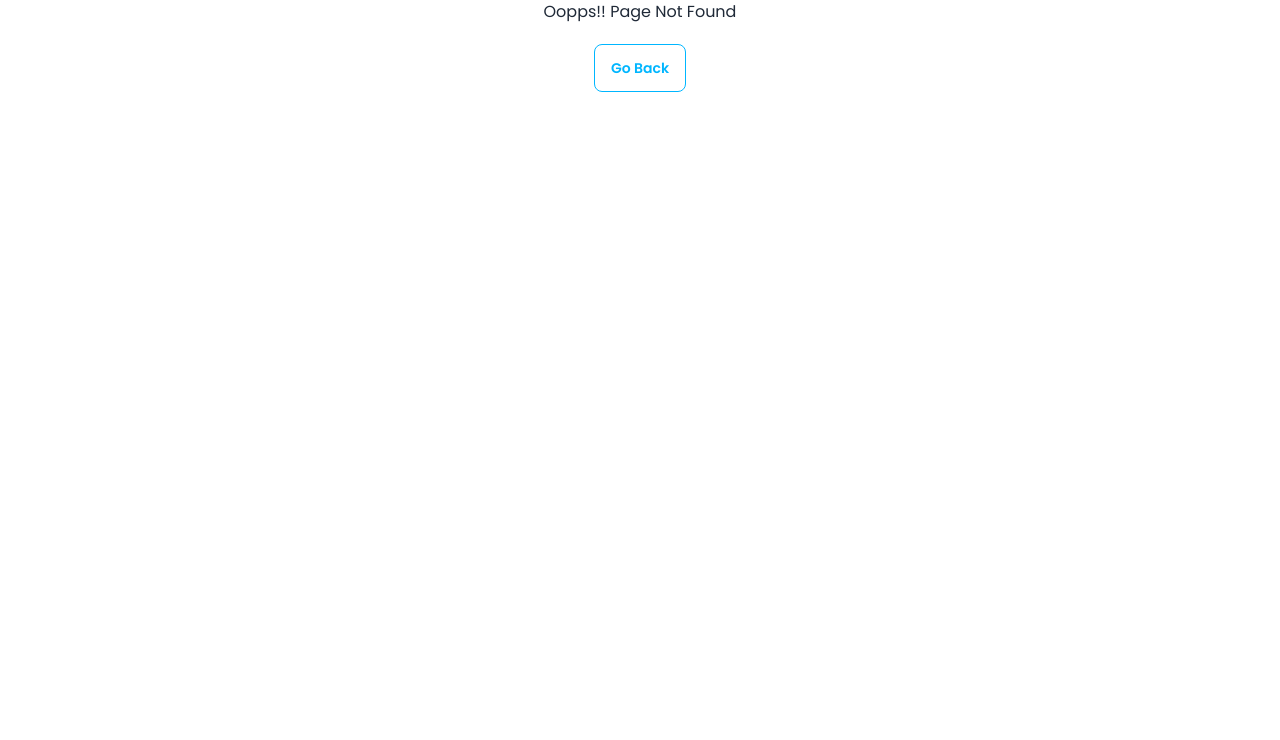
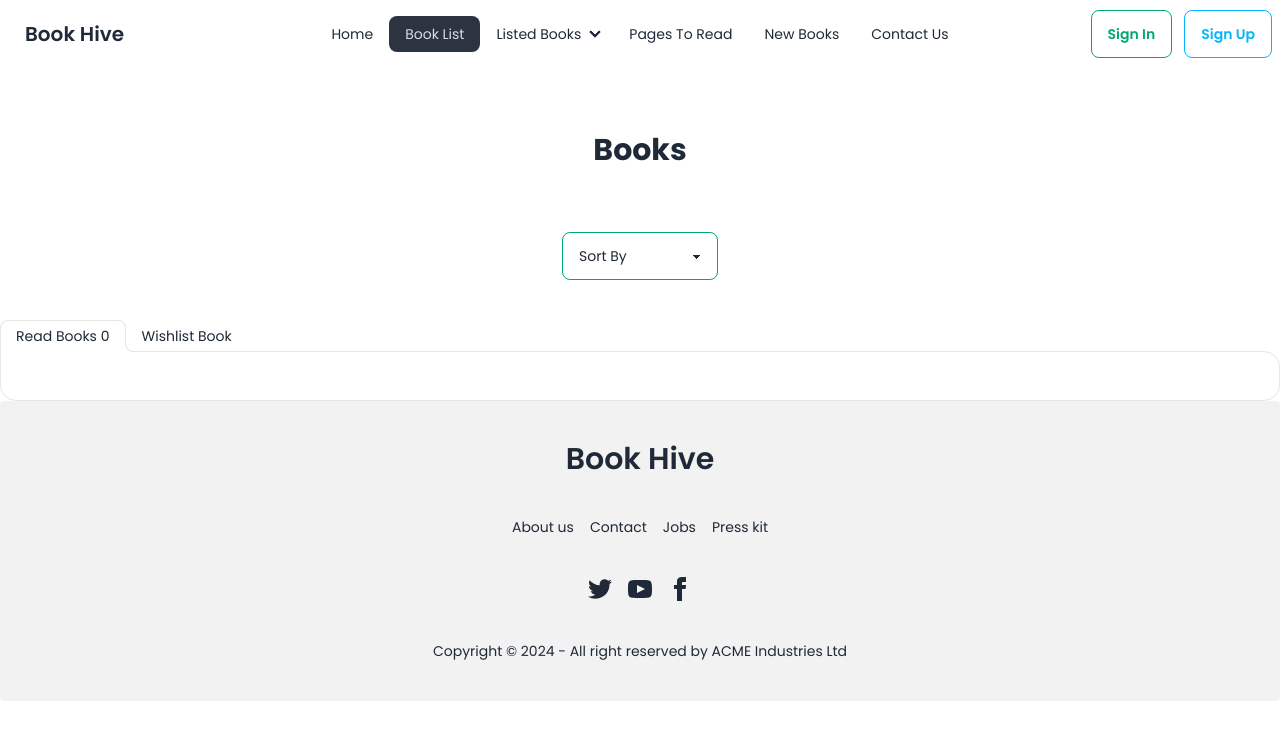
Before and after one commit to OnickAhmed/react_book_hive, a React (Vite) app: page /bookList in a window 1280 px wide. Before the commit this address had no page. Shown: the top 740 px of the page. Built offline with nearby package versions, Linux system fonts and the light colour scheme.

Commit message:
read list from local storage done, wishlist left

```diff
--- a/package.json
+++ b/package.json
@@ -15,6 +15,8 @@
     "prop-types": "^15.8.1",
     "react": "^18.2.0",
     "react-dom": "^18.2.0",
+    "react-hot-toast": "^2.4.1",
+    "react-icons": "^5.2.1",
     "react-router-dom": "^6.23.1",
     "sort-by": "^1.2.0"
   },
--- a/src/Components/Banner/Banner.jsx
+++ b/src/Components/Banner/Banner.jsx
@@ -1,9 +1,23 @@
 const Banner = () => {
-    return (
+  return (
+    <div className="hero min-h-screen bg-base-200">
+      <div className="hero-content flex-col lg:flex-row">
+        <img
+          src="https://img.daisyui.com/images/stock/photo-1635805737707-575885ab0820.jpg"
+          className="max-w-sm rounded-lg shadow-2xl"
+        />
         <div>
-            <h2>This is Banner</h2>
+          <h1 className="text-5xl font-bold">Box Office News!</h1>
+          <p className="py-6">
+            Provident cupiditate voluptatem et in. Quaerat fugiat ut assumenda
+            excepturi exercitationem quasi. In deleniti eaque aut repudiandae et
+            a id nisi.
+          </p>
+          <button className="btn btn-primary">Get Started</button>
         </div>
-    );
+      </div>
+    </div>
+  );
 };
 
 export default Banner;
--- a/src/Components/Book/Book.jsx
+++ b/src/Components/Book/Book.jsx
@@ -1,27 +1,28 @@
 import PropTypes from "prop-types";
+import { FaRegStar } from "react-icons/fa";
 import { Link } from "react-router-dom";
 const Book = ({ book }) => {
   const { bookId, bookName, author, image, rating, category, tags } = book;
 
   return (
     <Link to={`/book/${bookId}`}>
-      <div className="card w-[450px] bg-base-100 shadow-xl book-card">
-        <figure>
-          <img className="rounded-xl" src={image} alt={bookName} />
+      <div className="card w-[400px] bg-base-100 shadow-xl book-card p-5 m-5">
+        <figure className="h-auto overflow-hidden">
+          <img className="h-96 rounded-xl" src={image} alt={bookName} />
         </figure>
         <div className="card-body">
           <h2 className="card-title">
             {bookName}
             {tags.map((tag) => (
               <div key={bookId} className="badge badge-secondary">
-                {tag}
+                #{tag}
               </div>
             ))}
           </h2>
           <p className="">By: {author}</p>
           <div className="card-actions justify-between my-3">
             <div className="badge badge-outline p-5">{category}</div>
-            <div className="badge badge-outline p-5">{rating}</div>
+            <div className="badge badge-outline p-5">{rating} <span className="mx-1"></span> <FaRegStar /></div>
           </div>
         </div>
       </div>
--- a/src/Components/BookDetails/BookDetails.jsx
+++ b/src/Components/BookDetails/BookDetails.jsx
@@ -1,11 +1,13 @@
+import { useState } from "react";
+import toast, { Toaster } from "react-hot-toast";
 import { useLoaderData, useParams } from "react-router-dom";
+import { saveBookList } from "../../Utility/LocalStorage";
 
 // import PropTypes from "prop-types";
 const BookDetails = () => {
   const books = useLoaderData();
   const { id } = useParams();
   const book = books.find((book) => book.bookId === id);
-  console.log(book);
   const {
     bookId,
     bookName,
@@ -19,10 +21,36 @@ const BookDetails = () => {
     publisher,
     yearOfPublishing,
   } = book;
+
+  const [ListedBooks, setListedBooks] = useState(false);
+  const [wishListBooks, setWishListBooks] = useState(false);
+
+  const handleListedBooks = (listType) => {
+    if (listType == "read") {
+      ListedBooks
+        ? toast.error("You already added this book")
+        : toast.success("Added");
+      setListedBooks((ListedBooks) => ListedBooks || true);
+      saveBookList(id);
+    } else if (listType == "wish") {
+        if (ListedBooks || wishListBooks) {
+            toast.error("You already added this book")
+        }
+        else{
+            toast.success("Added");
+            setWishListBooks(!wishListBooks);
+        }
+    }
+  };
+
   return (
     <div className="card lg:card-side bg-base-100 h-[500px] shadow-xl">
       <figure className="h-auto overflow-hidden my-5">
-        <img className="h-full object-contain rounded-xl" src={image} alt={author} />
+        <img
+          className="h-full object-contain rounded-xl"
+          src={image}
+          alt={author}
+        />
       </figure>
       <div className="card-body">
         <h2 className="card-title">{bookName}</h2>
@@ -34,13 +62,13 @@ const BookDetails = () => {
           <span className="font-bold">Review: </span> {review}
         </p>
         <p>
-          <span className="font-bold mr-3">Tags: </span>{" "}
+          <span className="font-bold mr-3">Tags: </span>
           {tags.map((tag) => (
             <div
               key={bookId}
               className="badge badge-accent badge-outline mr-3 p-3"
             >
-              {tag}
+             # {tag}
             </div>
           ))}
         </p>
@@ -59,8 +87,19 @@ const BookDetails = () => {
           Rating: <span className="font-bold">{rating}</span>
         </p>
         <div className="card-actions justify-start">
-          <button className="btn btn-outline btn-success">Read</button>
-          <button className="btn btn-outline btn-info">Wishlist</button>
+          <button
+            onClick={() => handleListedBooks("read")}
+            className="btn btn-outline btn-success"
+          >
+            Read
+          </button>
+          <button
+            onClick={() => handleListedBooks("wish")}
+            className="btn btn-outline btn-info"
+          >
+            Wishlist
+          </button>
+          <Toaster />
         </div>
       </div>
     </div>
--- /dev/null
+++ b/src/Components/BookList/BookList.jsx
@@ -0,0 +1,77 @@
+import { useEffect, useState } from "react";
+import { useLoaderData } from "react-router-dom";
+import { getStoredBookList } from "../../Utility/LocalStorage";
+import Book from "../Book/Book";
+
+const BookList = () => {
+  const [readBooks, setReadBooks] = useState([]);
+  const AllList = useLoaderData();
+  useEffect(() => {
+    const storedReadBookIds = getStoredBookList();
+    if (AllList.length > 0) {
+      const readBookList = [];
+      for (const id of storedReadBookIds) {
+        const book = AllList.find((book) => book.bookId === id);
+        console.log(id, book);
+        if (book) readBookList.push(book);
+      }
+      setReadBooks(readBookList);
+    }
+  }, []);
+  return (
+    <div>
+      <div>
+        <h2 className="font-bold text-3xl text-center my-16">Books</h2>
+      </div>
+      <div className="text-center my-10">
+        <select className="select select-success w-auto max-w-xs">
+          <option disabled selected>
+            Sort By
+          </option>
+          <option>Books Read</option>
+          <option>Wishlist Books</option>
+        </select>
+      </div>
+      <div>
+        <div role="tablist" className="tabs tabs-lifted">
+          <input
+            type="radio"
+            name="my_tabs_2"
+            role="tab"
+            className="tab"
+            aria-label={`Read Books ${readBooks.length}`}
+            checked
+          />
+          <div
+            role="tabpanel"
+            className="tab-content bg-base-100 border-base-300 rounded-box p-6"
+          >
+            {
+              <div className="grid grid-cols-1 lg:grid-cols-3">
+                {readBooks.map((book) => (
+                  <Book key={book.bookId} book={book}></Book>
+                ))}
+              </div>
+            }
+          </div>
+
+          <input
+            type="radio"
+            name="my_tabs_2"
+            role="tab"
+            className="tab"
+            aria-label="Wishlist Book"
+          />
+          <div
+            role="tabpanel"
+            className="tab-content bg-base-100 border-base-300 rounded-box p-6"
+          >
+            Tab content 2
+          </div>
+        </div>
+      </div>
+    </div>
+  );
+};
+
+export default BookList;
--- a/src/Components/Books/Books.jsx
+++ b/src/Components/Books/Books.jsx
@@ -3,6 +3,7 @@ import Book from "../Book/Book";
 
 const Books = () => {
   const [books, setBooks] = useState([]);
+  const [dataLength, setDataLength] = useState(6);
   useEffect(() => {
     fetch("BookData.json")
       .then((data) => data.json())
@@ -12,9 +13,19 @@ const Books = () => {
     <div>
       <h2 className="text-center text-4xl">Books: {books.length}</h2>
       <div className="grid lg:grid-cols-3 my-10">
-        {books.map((book) => (
+        {books.slice(0, dataLength).map((book) => (
           <Book key={book.bookId} book={book}></Book>
         ))}
+      </div>
+      <div className="text-center">
+        <div className={dataLength == books.length ? 'hidden' : ''}>
+          <button
+            onClick={() => setDataLength(books.length)}
+            className="btn btn-outline btn-info"
+          >
+            Show All
+          </button>
+        </div>
       </div>
     </div>
   );
--- a/src/Components/Nav/Nav.jsx
+++ b/src/Components/Nav/Nav.jsx
@@ -4,6 +4,7 @@ const Nav = () => {
   const links = (
     <>
       <li><NavLink to="/">Home</NavLink></li>
+      <li><NavLink to="/bookList">Book List</NavLink></li>
       <li>
         <details>
           <summary>Listed Books</summary>
--- /dev/null
+++ b/src/Utility/LocalStorage.js
@@ -0,0 +1,18 @@
+const getStoredBookList = () => {
+    const storedBookList = localStorage.getItem('bookList');
+    if (storedBookList) {
+        return JSON.parse(storedBookList);
+    }
+    return [];
+}
+
+const saveBookList = id => {
+    const storedBookList = getStoredBookList();
+    const exists = storedBookList.find(bookId => bookId === id);
+    if (!exists) {
+        storedBookList.push(id);
+        localStorage.setItem('bookList', JSON.stringify(storedBookList));
+    }
+}
+
+export {getStoredBookList, saveBookList}
--- a/src/main.jsx
+++ b/src/main.jsx
@@ -8,6 +8,7 @@ import BooksRead from "./Components/BooksRead/BooksRead";
 import WishList from "./Components/WishList/WishList";
 import ErrorPage from "./Components/ErrorPage/ErrorPage";
 import BookDetails from "./Components/BookDetails/BookDetails";
+import BookList from "./Components/BookList/BookList";
 
 const router = createBrowserRouter([
   {
@@ -18,6 +19,11 @@ const router = createBrowserRouter([
       {
         path: "/",
         element: <Home></Home>,
+      },
+      {
+        path: "/bookList",
+        element: <BookList></BookList>,
+        loader: () => fetch("BookData.json"),
       },
       {
         path: "/book/:id",
```
Also changed, not shown: 1 other file (tests, documents, lock files or other folders).
